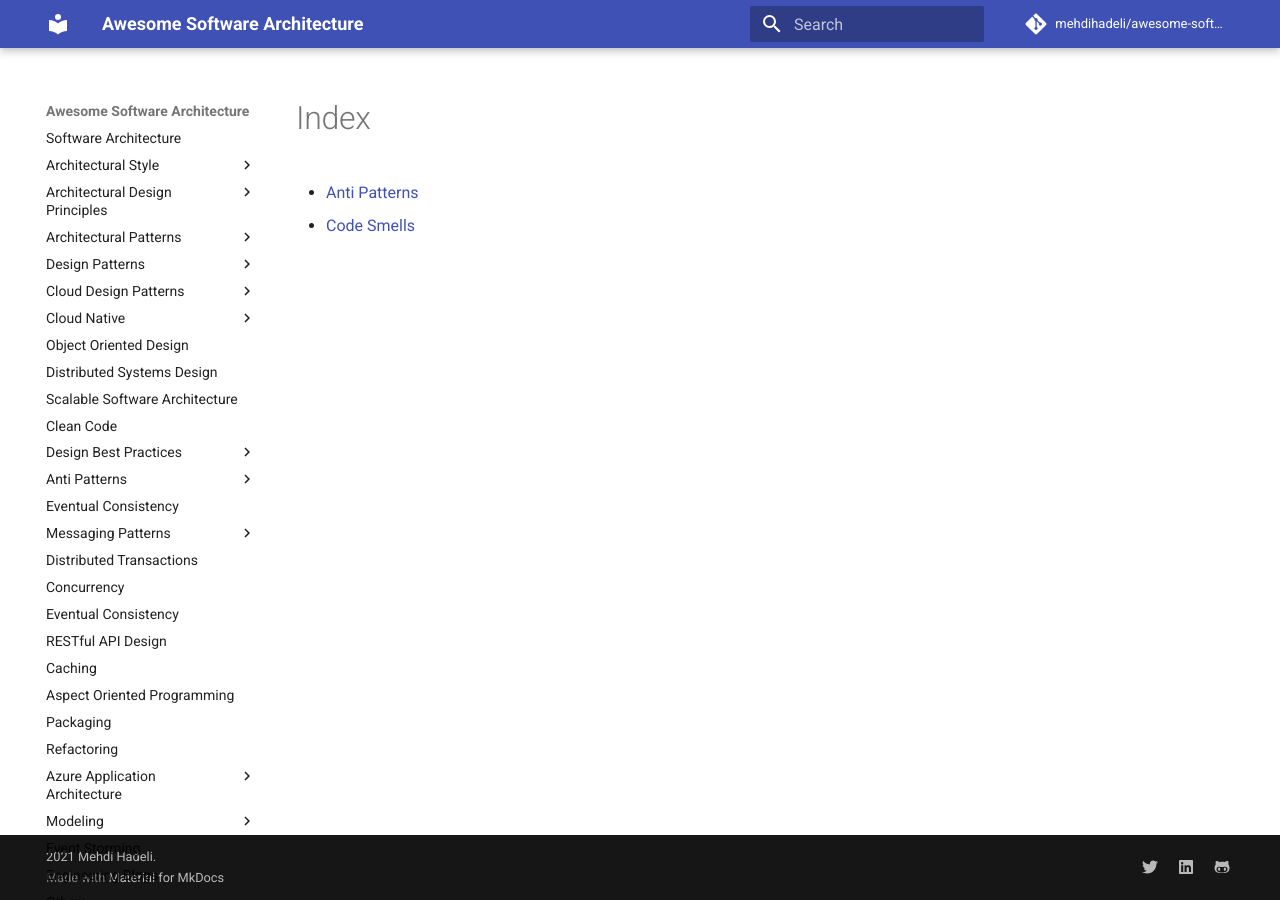
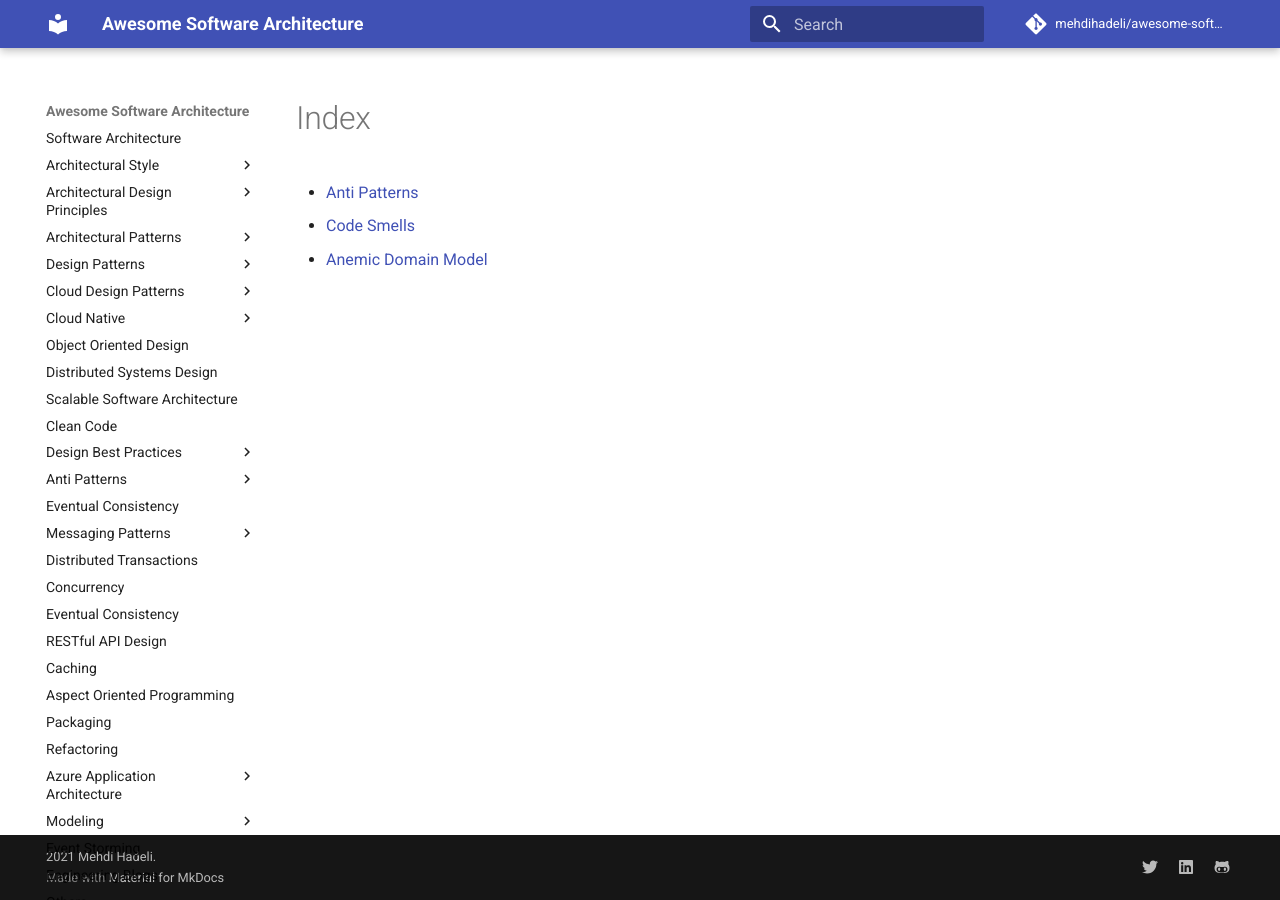
Before and after one commit to mehdihadeli/awesome-software-architecture, an MkDocs documentation site: the page built from docs/anti-patterns/index.md, in a window 1280 px wide. Built offline with MkDocs 1.6.1 and Material for MkDocs 9.7.7, drawn with Linux system fonts in a browser that asks for light colours; comment, search, counter and statistics services are not loaded.

Commit message:
Update index.md
add anemic domain model to anti patterns section.

```diff
--- a/docs/anti-patterns/index.md
+++ b/docs/anti-patterns/index.md
@@ -1,2 +1,3 @@
 - [Anti Patterns](anti-patterns.md)
   - [Code Smells](code-smells.md)
+  - [Anemic Domain Model](https://www.martinfowler.com/bliki/AnemicDomainModel.html)
```
